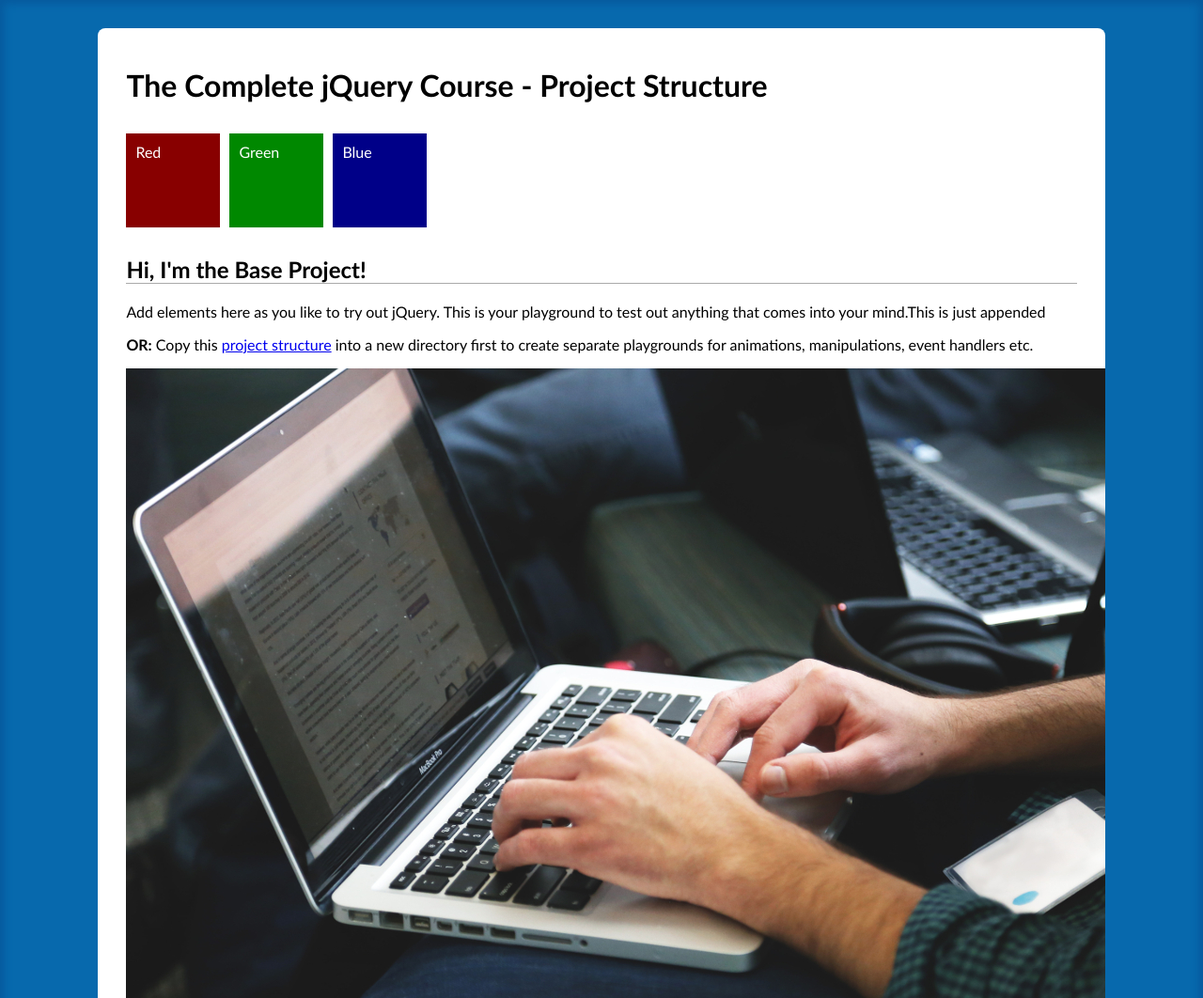
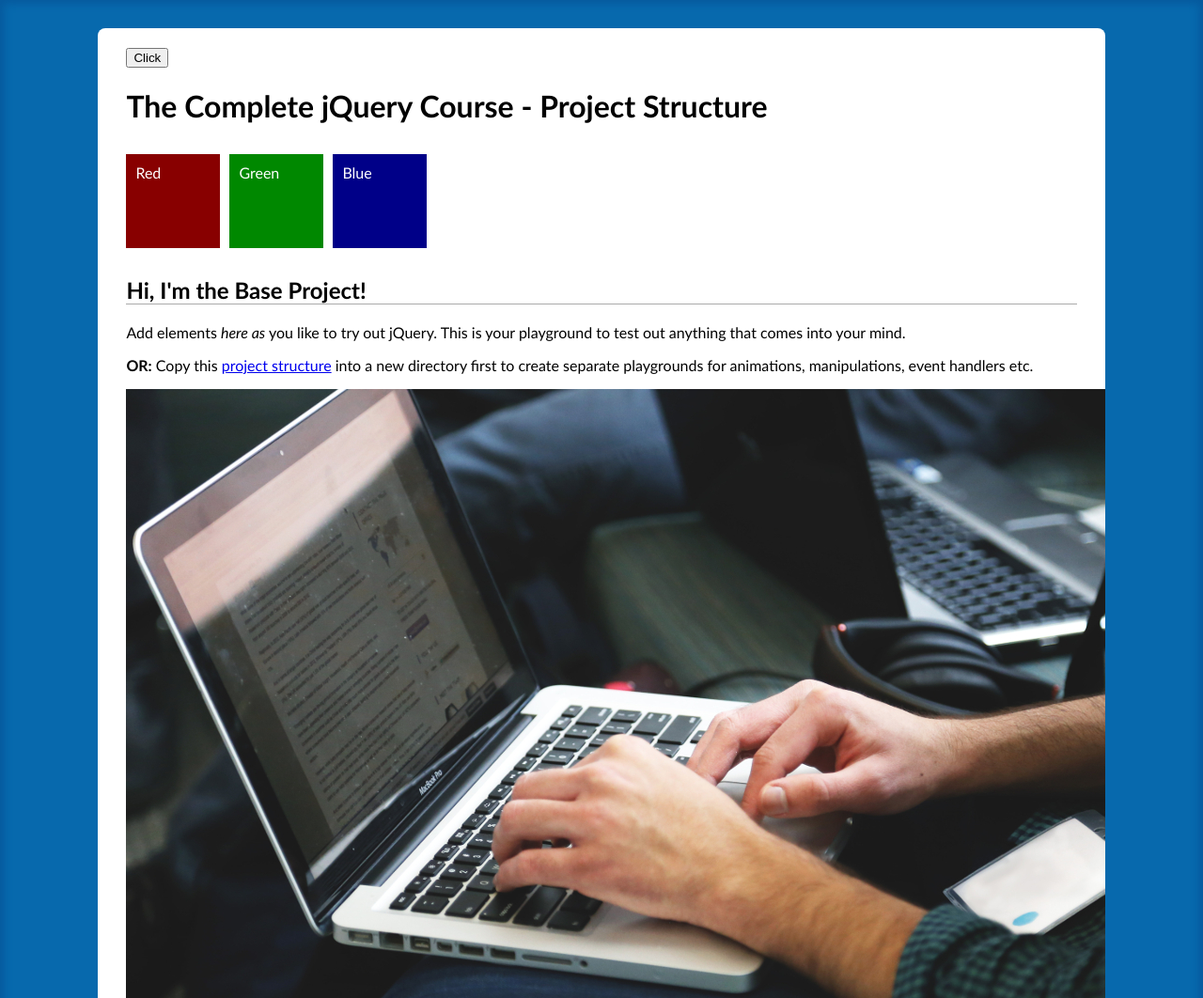
Before and after one commit to DheerajSHSA/learning-jQuery, a plain HTML site: page index.html in a window 1280 px wide. Shown: the top 1062 px of the page at 94% size. Drawn offline with nearby package versions, Linux system fonts and the light colour scheme.

Commit message:
Event Listener

```diff
--- a/index.html
+++ b/index.html
@@ -12,6 +12,9 @@
 
 <body>
   <div id="content">
+
+    <button id="btn-click">Click</button>
+
     <h1>The Complete jQuery Course - Project Structure</h1>
 
     <div class="red-box">Red</div>
--- a/js/script.js
+++ b/js/script.js
@@ -1,13 +1,8 @@
 $(function () {
-    // text(), html()
-    // var firstPar = $("p:first");
-    // console.log(firstPar.text());
-    // console.log(firstPar.html());
-    // console.log($("p").html());
+    $("#btn-click").click(function (event) {
+        console.log(event);
+        alert('Button was Clicked');
+    });
 
-    // firstPar.text("<strong>Hello, </strong>World!")
-    // firstPar.html("<strong>Hello, </strong>World!")
 
-    var firstPar = $("p:first");
-    firstPar.text(firstPar.text() + "This is just appended");
 });
```
